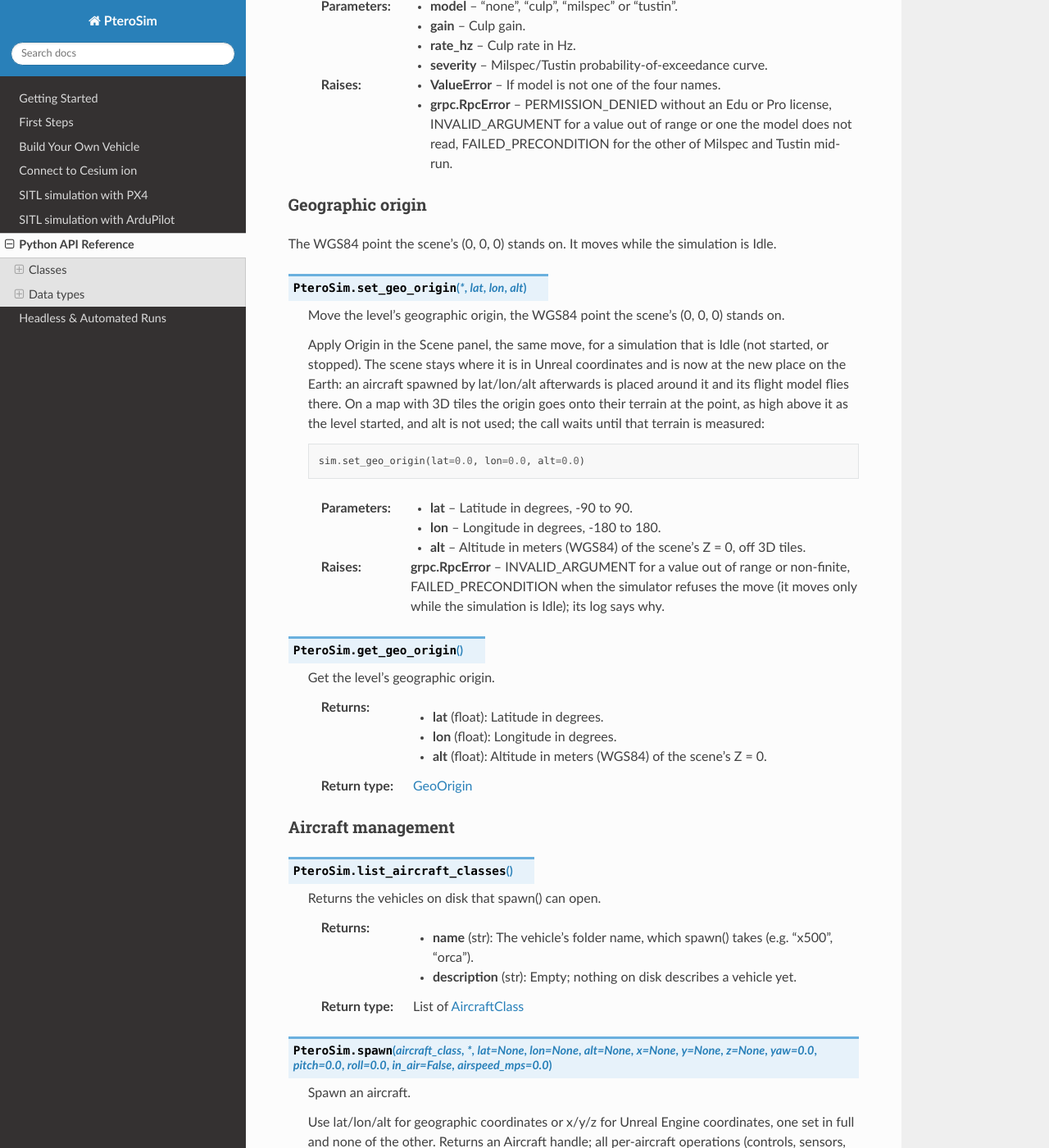
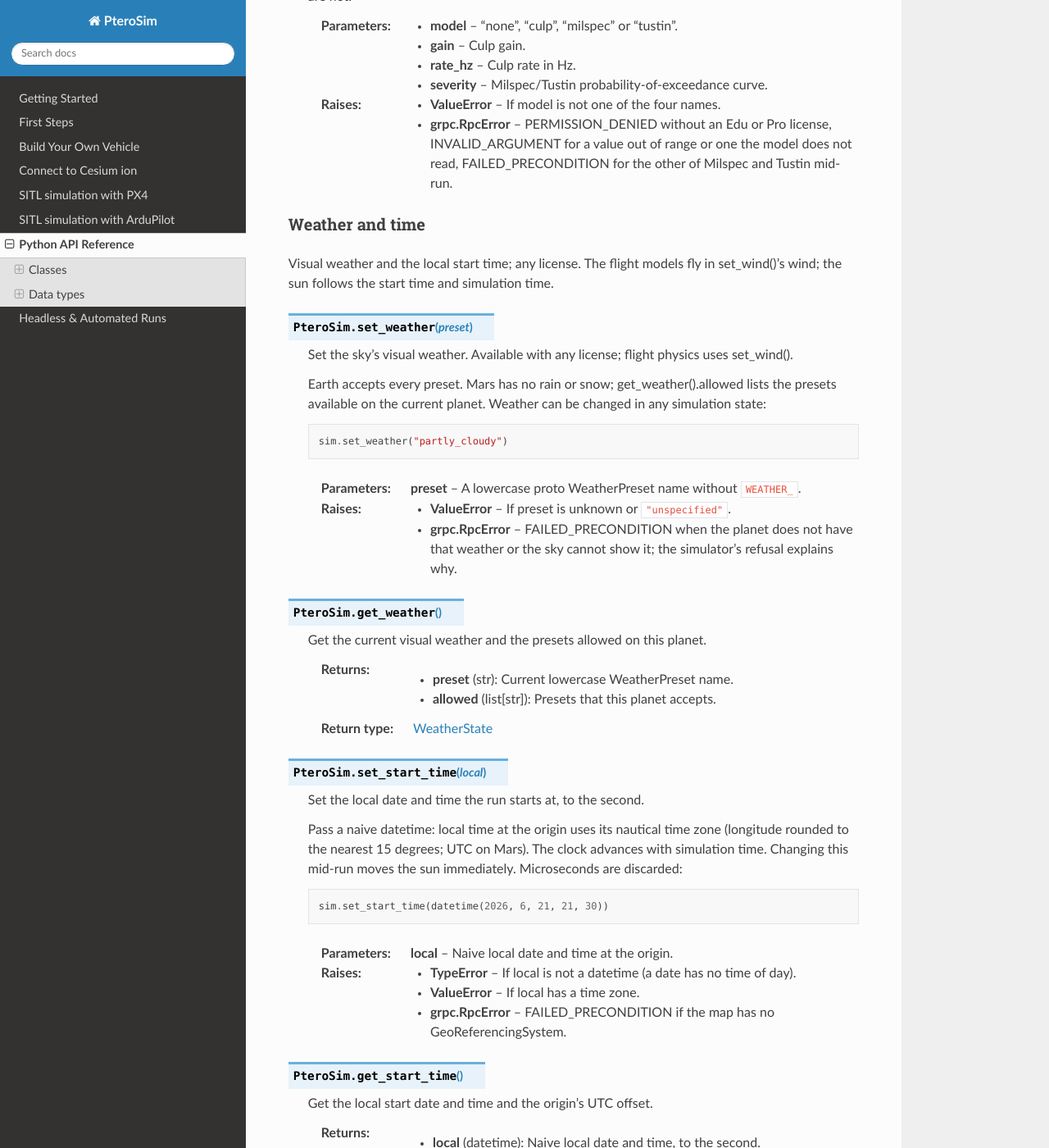
Before and after one commit to AlexanderRex/PteroSimDocs, a Sphinx documentation site: the page built from docs/source/python_api.rst, in a window 1280 px wide and 1400 px high, scrolled down 4822 px. Shown: the whole window at 82% size. Built offline with Sphinx 7.4.7 and the Read the Docs theme 3.1.0, drawn with Linux system fonts in a browser that asks for light colours; some of the changed text lies outside the part shown.

Commit message:
docs: regenerate python_api.rst from SDK b6af661f16dc8a494b647906fc2a271c5bbf3321 (#51)

```diff
--- a/docs/source/python_api.rst
+++ b/docs/source/python_api.rst
@@ -218,6 +218,67 @@
    :raises grpc.RpcError: PERMISSION_DENIED without an Edu or Pro license,
        INVALID_ARGUMENT for a value out of range or one the model does not read,
        FAILED_PRECONDITION for the other of Milspec and Tustin mid-run.
+
+Weather and time
+^^^^^^^^^^^^^^^^
+
+Visual weather and the local start time; any license. The flight models fly in set_wind()'s wind; the sun follows the start time and simulation time.
+
+.. py:method:: PteroSim.set_weather(preset)
+
+   Set the sky's visual weather. Available with any license; flight physics uses set_wind().
+
+   Earth accepts every preset. Mars has no rain or snow; get_weather().allowed
+   lists the presets available on the current planet. Weather can be changed
+   in any simulation state::
+
+       sim.set_weather("partly_cloudy")
+
+   :param preset: A lowercase proto WeatherPreset name without ``WEATHER_``.
+
+   :raises ValueError: If preset is unknown or ``"unspecified"``.
+   :raises grpc.RpcError: FAILED_PRECONDITION when the planet does not have
+       that weather or the sky cannot show it; the simulator's refusal
+       explains why.
+
+.. py:method:: PteroSim.get_weather()
+
+   Get the current visual weather and the presets allowed on this planet.
+
+   :returns:
+
+             - **preset** (str): Current lowercase WeatherPreset name.
+             - **allowed** (list[str]): Presets that this planet accepts.
+   :rtype: WeatherState
+
+.. py:method:: PteroSim.set_start_time(local)
+
+   Set the local date and time the run starts at, to the second.
+
+   Pass a naive datetime: local time at the origin uses its nautical time
+   zone (longitude rounded to the nearest 15 degrees; UTC on Mars). The
+   clock advances with simulation time. Changing this mid-run moves the
+   sun immediately. Microseconds are discarded::
+
+       sim.set_start_time(datetime(2026, 6, 21, 21, 30))
+
+   :param local: Naive local date and time at the origin.
+
+   :raises TypeError: If local is not a datetime (a date has no time of day).
+   :raises ValueError: If local has a time zone.
+   :raises grpc.RpcError: FAILED_PRECONDITION if the map has no GeoReferencingSystem.
+
+.. py:method:: PteroSim.get_start_time()
+
+   Get the local start date and time and the origin's UTC offset.
+
+   :returns:
+
+             - **local** (datetime): Naive local date and time, to the second.
+             - **utc_offset_hours** (int): Nautical time zone offset; zero on Mars.
+   :rtype: StartTime
+
+   :raises grpc.RpcError: FAILED_PRECONDITION if the map has no GeoReferencingSystem.
 
 Geographic origin
 ^^^^^^^^^^^^^^^^^
@@ -1254,6 +1315,26 @@
    .. py:attribute:: from_deg
       :type: float
 
+.. py:class:: WeatherState
+
+   The current visual weather and presets allowed on this planet, from get_weather().
+
+   .. py:attribute:: preset
+      :type: str
+
+   .. py:attribute:: allowed
+      :type: list[str]
+
+.. py:class:: StartTime
+
+   The local date and time the simulation starts at, and its UTC offset, from get_start_time().
+
+   .. py:attribute:: local
+      :type: datetime
+
+   .. py:attribute:: utc_offset_hours
+      :type: int
+
 .. py:class:: GeoOrigin
 
    The level's geographic origin, from get_geo_origin().
```
